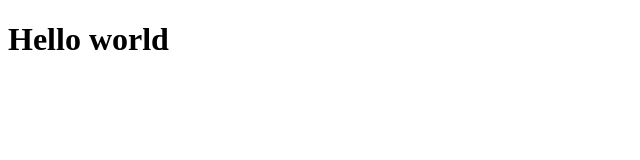
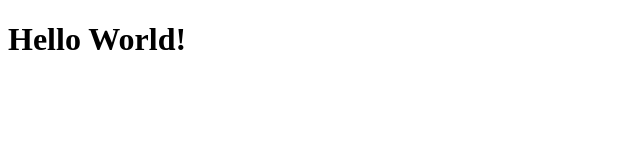
Before and after one commit to JWOverschot/Shamify, an Electron app: page app/pages/index.html in a window 1600 px wide. Shown: the full height of the page, 0-640 px from the left. Drawn offline with Linux system fonts and the light colour scheme.

Commit message:
Test commit

```diff
--- a/app/pages/index.html
+++ b/app/pages/index.html
@@ -7,6 +7,6 @@
   <title>Shamify</title>
 </head>
 <body>
-  <h1>Hello world</h1>
+  <h1>Hello World!</h1>
 </body>
 </html>
```
